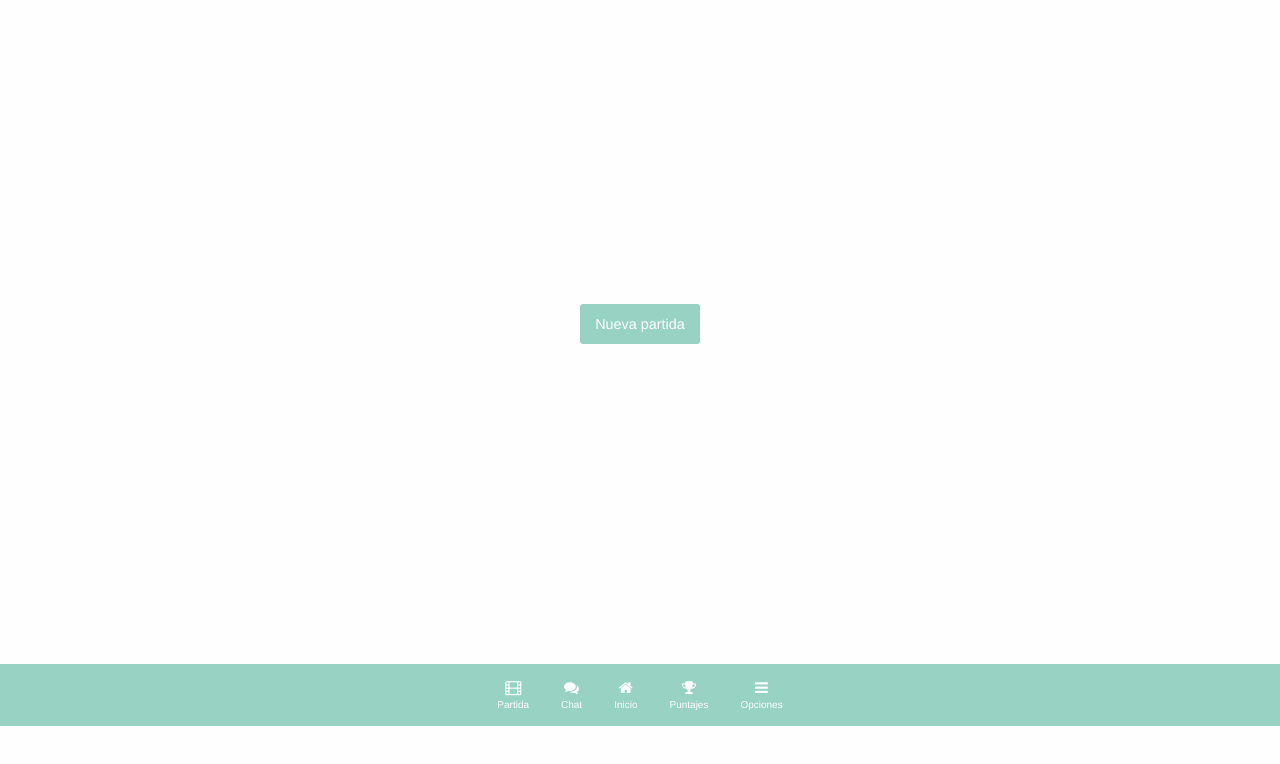
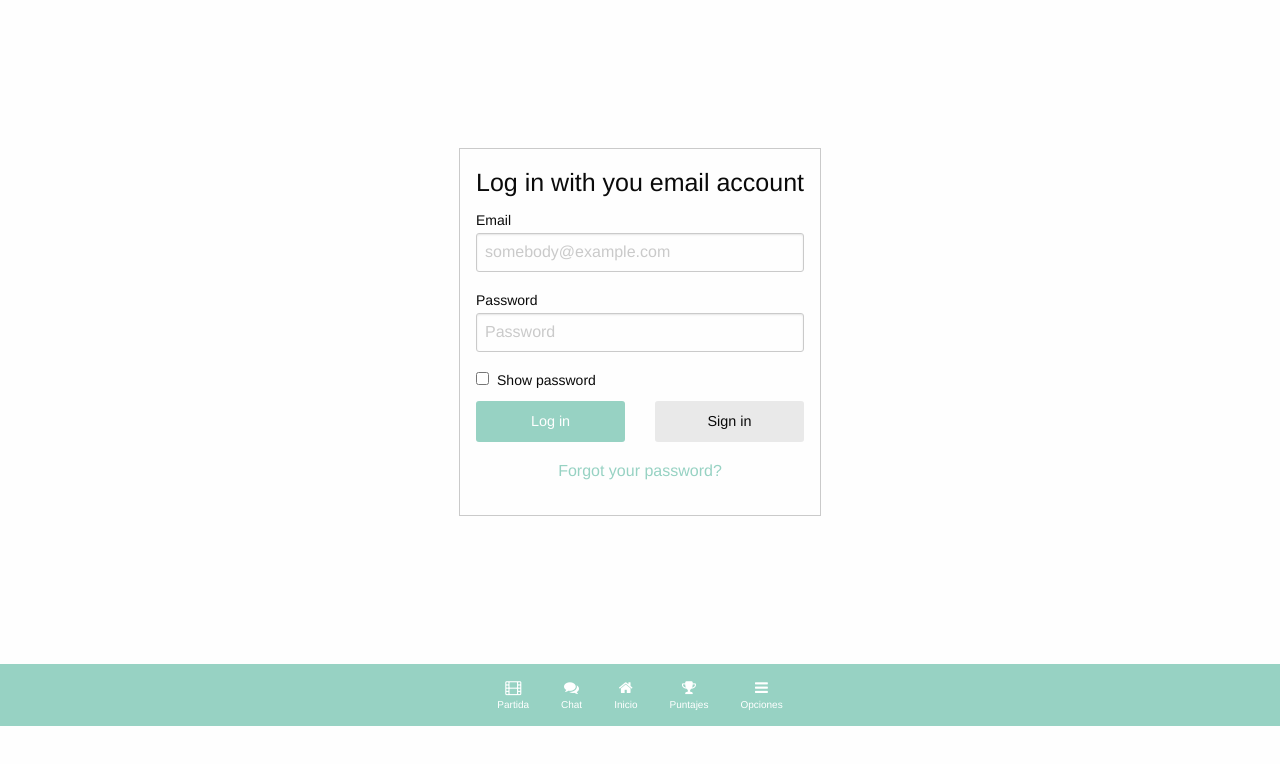
Before and after one commit to Clemenshemmerling/nerdapp, a plain HTML site: page app/index.html in a window 1280 px wide. Drawn offline with Linux system fonts and the light colour scheme; no server answers.

Commit message:
Agregamos autentificacion

```diff
--- a/app/css/app.css
+++ b/app/css/app.css
@@ -1,3 +1,9 @@
+.log-in-form {
+  border: 1px solid #cacaca;
+  padding: 1rem;
+  border-radius: 0;
+}
+
 .ctn {
   height: 83vh;
 }
--- a/app/index.html
+++ b/app/index.html
@@ -13,7 +13,28 @@
   </head>
   <body>
       <div class="container">
-        <div class="row small-12 ctn align-middle align-center">
+        <div class="row small-6 align-middle align-center ctn" id="login">
+          <form class="log-in-form">
+            <h4 class="text-center">Log in with you email account</h4>
+            <label>Email
+              <input type="email" placeholder="somebody@example.com" id="email">
+            </label>
+            <label>Password
+              <input type="password" placeholder="Password" id="passwd">
+            </label>
+            <input id="show-password" type="checkbox"><label for="show-password">Show password</label>
+            <div class="row small-12 align-center">
+                <div class="column small-6">
+                  <p><input type="submit" class="button expanded" value="Log in" id="login" @click="login"></input></p>
+                </div>
+                <div class="column small-6">
+                  <p><input type="submit" class="button expanded secondary" value="Sign in" id="signin"></input></p>
+                </div>
+            </div>
+            <p class="text-center"><a href="#">Forgot your password?</a></p>
+          </form>
+        </div>
+        <div class="row small-12 ctn align-middle align-center" id="nuevaPartida" v-show="autentificado == true">
           <button type="button" name="button" class="button">Nueva partida</button>
         </div>
         <div class="row menu align-bottom align-center small-12 menuApp">
@@ -46,7 +67,7 @@
           </ul>
         </div>
       </div>
-    <script src="js/vendor/firebase.js"></script>
+    <script src="https://www.gstatic.com/firebasejs/4.1.3/firebase.js"></script>
     <script src="js/vendor/jquery.js"></script>
     <script src="js/vendor/jquery-ui.js"></script>
     <script src="js/vendor/moment-with-locales.js"></script>
--- a/app/js/app.js
+++ b/app/js/app.js
@@ -3,23 +3,43 @@ var config = {
   authDomain: "nerdapp-252f5.firebaseapp.com",
   databaseURL: "https://nerdapp-252f5.firebaseio.com",
   projectId: "nerdapp-252f5",
-    storageBucket: "",
+  storageBucket: "nerdapp-252f5.appspot.com",
   messagingSenderId: "942238883834"
 };
 firebase.initializeApp(config);
 
+var db = firebase.database(),
+    auth = firebase.auth(),
+    provider = new firebase.auth.GoogleAuthProvider()
+
   var app = new Vue({
   el: '.container',
   data: {
+    autentificado: false,
+    activeUser : null
   },
   computed: {
 
   },
   methods: {
-
+    login: function () {
+      // obtener email y password
+      const email = $('#email').val()
+      const pass = $('#passwd').val()
+      const auth = firebase.auth()
+      // registrarse
+      const promise = auth.signInWithEmailAndPassword(email, pass)
+      promise.catch(e => console.log(e.message))
+    }
   },
   mounted: function () {
     $(document).foundation()
+    auth.onAuthStateChanged(function(user) {
+      if (user) {
+        console.log(user);
+      } else {
+        console.warn('no conectado');
       }
-
+    });
+  },
 })
```
Lines whose indentation alone changed are shown as unchanged.
